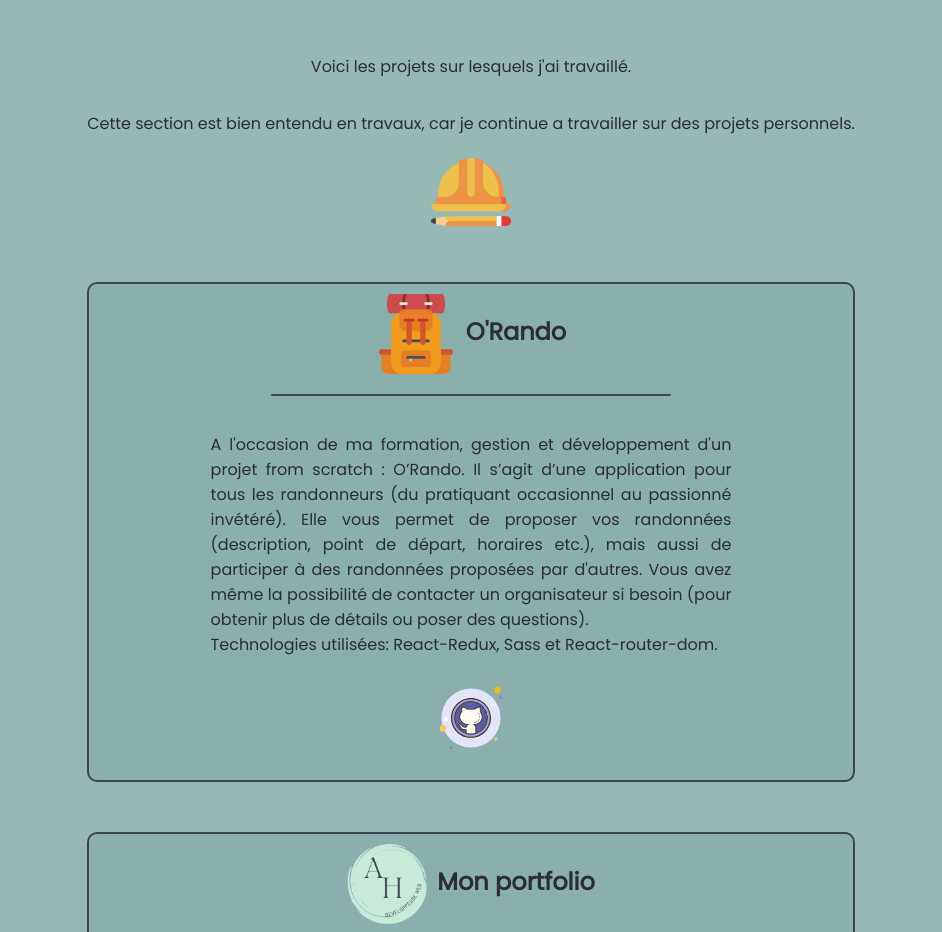
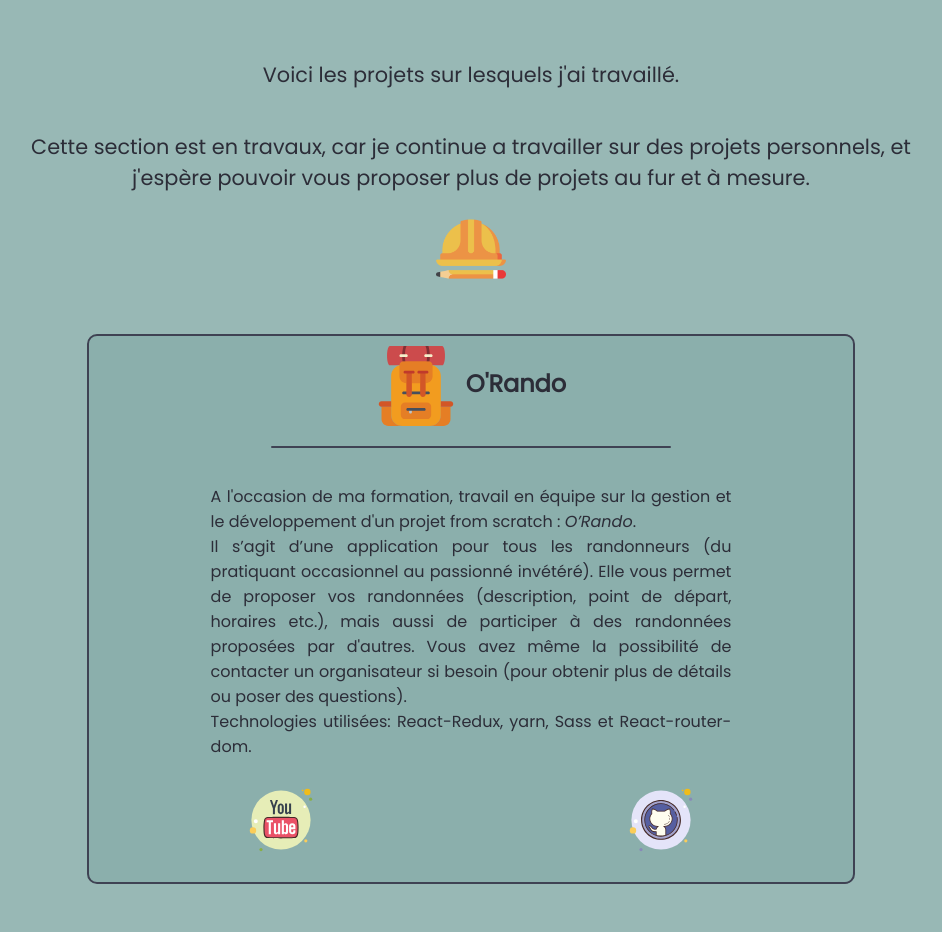
Before and after one commit to Yzette/portfolio, a React (Create React App) app in the folder my-portfolio/: page /projets in a window 1280 px wide. Shown: the part 258-1190 px from the top of the page, without its empty margins (169-1111 px from the left). Built offline with nearby package versions, Linux system fonts and the light colour scheme.

Commit message:
change text of whoAmI and Experience

```diff
--- a/my-portfolio/src/components/Cv/cv.scss
+++ b/my-portfolio/src/components/Cv/cv.scss
@@ -92,7 +92,8 @@
                 border-radius: 3px;
 
                 @media(min-width: $breakpointDesktop) {
-                    display: none;
+                    margin-top: 100px;
+                    width: 300px;
                 }
             }
 
--- a/my-portfolio/src/components/Cv/index.js
+++ b/my-portfolio/src/components/Cv/index.js
@@ -7,6 +7,7 @@ import education from '../../assets/icons/education.svg';
 import teaching from '../../assets/icons/teaching.svg';
 import office from '../../assets/icons/office.svg';
 import nihon from '../../assets/icons/japan-flag.svg';
+import curiculum from '../../assets/docs/heutte.pdf';
 
 import './cv.scss';
 
@@ -18,7 +19,7 @@ const Cv = () => (
         <h1 className="cv_title">Curiculum vitae</h1>
         <div className="cv_link">
             <p className="cv_link_legend">Mon CV complet ici</p>
-            <a href="https://www.canva.com/design/DAEjsOtYNcs/695TB93fT-FIxRdY-nuHLw/view?utm_content=DAEjsOtYNcs&utm_campaign=designshare&utm_medium=link&utm_source=publishsharelink" target="_blank">
+            <a href={curiculum} download>
                 <img src={resume} alt="lien vers mon cv"/>
             </a>
         </div>
--- a/my-portfolio/src/components/Error/error.scss
+++ b/my-portfolio/src/components/Error/error.scss
@@ -6,6 +6,7 @@
     padding-top: 70px;
     height: 100vh;
     color: $figColor;
+    overflow: hidden;
 
     @media(min-width: $breakpointDesktop) {
         padding-top: 150px;
--- a/my-portfolio/src/components/Experience/experience.scss
+++ b/my-portfolio/src/components/Experience/experience.scss
@@ -29,9 +29,12 @@
         margin: auto;
         margin-bottom: 50px;
         color: $darkFigColor;
+        text-align: center;
+        font-size: 1.1rem;
+
         @media(min-width: $breakpointDesktop) {
             width: 70%;
-            text-align: center;
+            font-size: 1.3rem;
             margin-bottom: 100px;
         }
     }
--- a/my-portfolio/src/components/Experience/index.js
+++ b/my-portfolio/src/components/Experience/index.js
@@ -27,7 +27,7 @@ const Experience = () => (
                 <h3>Savoir-être</h3>
                 <div className="experience_item_list_1">
                     <ul>
-                        <li>Empathie/ à l'écoute</li>
+                        <li>Empathie / A l'écoute</li>
                         <li>Pédagogue</li>
                         <li>Patiente</li>
                         <li>Adaptable</li>
@@ -40,7 +40,7 @@ const Experience = () => (
                         <li>Préparation des cours</li>
                         <li>Correction des copies</li>
                         <li>Rédaction de compte rendu</li>
-                        <li>S'adapter au public en formation (classe, cours privé,formation adulte)</li>
+                        <li>S'adapter au public en formation (classe, cours privé, formation adulte)</li>
                     </ul>
                 </div>
 
--- a/my-portfolio/src/components/Home/PresentationSmall.js
+++ b/my-portfolio/src/components/Home/PresentationSmall.js
@@ -11,7 +11,7 @@ const PresentationSmall = () => (
         <div className="presentationSmall_text">
             <h1>Alexandrine Heutte</h1>
             <h2>Développeuse web</h2>
-            <p>Bienvenu sur mon site, j'espère qu'il vous permettra de faire connaissance avec moi. N'hésitez pas à me contacter pour plus d'informations.</p>
+            <p>Bienvenue sur mon site, j'espère qu'il vous permettra de faire connaissance avec moi. N'hésitez pas à me contacter pour plus d'informations.</p>
         </div>
     </div>
 );
--- a/my-portfolio/src/components/Pages/index.js
+++ b/my-portfolio/src/components/Pages/index.js
@@ -14,26 +14,30 @@ const Pages = () => (
         <Route >
             <ScrollToTop />
         </Route>
-        <switch>
-            <Route exact path="/cv">
-                <Cv />
-            </Route>
-            <Route exact path="/experience">
-                <Experience />
-            </Route>
+        <Switch>
             <Route exact path="/projets">
                 <Projects />
             </Route>
             <Route exact path="/qui-suis-je">
                 <WhoAmI />
             </Route>
+            <Route exact path="/projets">
+                <Projects />
+            </Route>
+            <Route exact path="/experience">
+                <Experience />
+            </Route>
+            <Route exact path="/cv">
+                <Cv />
+            </Route>
             <Route exact path="/">
                 <Home />
             </Route>
-            <Route path="*">
+            <Route path='*'>
                 <Error />
             </Route>
-        </switch>
+
+        </Switch>
     </div>
 
 );
--- a/my-portfolio/src/components/Projects/index.js
+++ b/my-portfolio/src/components/Projects/index.js
@@ -10,6 +10,7 @@ import github from '../../assets/icons/github.svg';
 import logo from '../../assets/images/logo-portfolio.png';
 import coming from '../../assets/icons/coming-soon.png';
 import more from '../../assets/icons/more.svg';
+import youtube from '../../assets/icons/youtube.svg';
 
 const Projects = () => (
     <div className="projects">
@@ -19,7 +20,7 @@ const Projects = () => (
         <h1 className="projects_title">Mes projets</h1>
         <div className="projects_introduction">
             <p>Voici les projets sur lesquels j'ai travaillé.</p>
-            <p>Cette section est bien entendu en travaux, car je continue a travailler sur des projets personnels.</p>
+            <p>Cette section est en travaux, car je continue a travailler sur des projets personnels, et j'espère pouvoir vous proposer plus de projets au fur et à mesure.</p>
             <img className="projects_introduction_icon" src={helmet} alt="chapeau illustrant les travaux"/>
         </div>
         <div className="projects_items">
@@ -29,14 +30,15 @@ const Projects = () => (
                     <h2>O'Rando</h2>
                 </div>
                 <div className="projects_item_line"></div>
-                <p className="projects_item_text">A l'occasion de ma formation, gestion et développement d'un projet from scratch : O’Rando.
-                Il s’agit d’une application pour tous les randonneurs (du pratiquant occasionnel au passionné invétéré). Elle vous permet de proposer vos randonnées (description, point de départ, horaires etc.), mais aussi de participer à des randonnées proposées par d'autres. Vous avez même la possibilité de contacter un organisateur si besoin (pour obtenir plus de détails ou poser des questions).<br/>
-                Technologies utilisées: React-Redux, Sass et React-router-dom.
+                <p className="projects_item_text">A l'occasion de ma formation, travail en équipe sur la gestion et le développement d'un projet from scratch : <em>O’Rando</em>.
+                <br/>Il s’agit d’une application pour tous les randonneurs (du pratiquant occasionnel au passionné invétéré). Elle vous permet de proposer vos randonnées (description, point de départ, horaires etc.), mais aussi de participer à des randonnées proposées par d'autres. Vous avez même la possibilité de contacter un organisateur si besoin (pour obtenir plus de détails ou poser des questions).<br/>
+                Technologies utilisées: React-Redux, yarn, Sass et React-router-dom.
                 </p>
                 <div className="projects_item_links">
-                    <Link to="/projets/orando">
-                    <img src={more} alt="icone plus de details" className="projects_item_links_more"/>
-                    </Link>
+                    <a href="https://youtu.be/Y7unWxyUACg?t=4357" target="_blank" title="lien vers la vidéo de présentation du projet">
+                        <img src={youtube} alt="icone plus de details" className="projects_item_links_more"/>
+
+                    </a>
                     <a href="https://github.com/Yzette/O-Rando-React/tree/develop" target="_blank">
                         <img className="projects_item_links_github" src={github}/>
                     </a>
@@ -48,12 +50,10 @@ const Projects = () => (
                     <h2>Mon portfolio</h2>
                 </div>
                 <div className="projects_item_line"></div>
-                <p className="projects_item_text">Le portfolio que vous visitez actuellement. J'espère que vous faites une bonne viste. <br/> Ce projet a été réalisé à l'aide de create-react-app, Sass et React-router-dom.
+                <p className="projects_item_text">Il s'agit du portfolio que vous visitez actuellement, j'espère que vous faites une bonne viste. <br/> Ce projet a été réalisé à l'aide de create-react-app, Sass et React-router-dom.
                 </p>
                 <div className="projects_item_links">
-                    <Link to="/projets/mon-portfolio">
-                    <img src={more} alt="icone plus de details" className="projects_item_links_more"/>
-                    </Link>
+
                     <a href="https://github.com/Yzette/portfolio/tree/main/my-portfolio" target="_blank">
                         <img className="projects_item_links_github" src={github}/>
                     </a>
--- a/my-portfolio/src/components/Projects/projects.scss
+++ b/my-portfolio/src/components/Projects/projects.scss
@@ -28,11 +28,18 @@
         display: flex;
         flex-direction: column;
         align-items: center;
+        text-align: center;
         padding: 40px 0 50px 0;
+        font-size: 1.1rem;
 
+        @media(min-width: $breakpointDesktop) {
+            font-size: 1.3rem;
+            width: 70%;
+
+        }
 
         .projects_introduction_icon {
-            width: 80px;
+            width: 70px;
         }
     }
 
@@ -58,8 +65,12 @@
                 padding-bottom: 20px;
 
                 .projects_item_icon {
-                    width: 80px;
+                    width: 70px;
                     padding-right: 10px;
+
+                    @media(min-width: $breakpointDesktop) {
+                        width: 80px;
+                    }
                 }
 
             }
@@ -92,9 +103,9 @@
                 align-items: center;
 
                 .projects_item_links_more {
-                    width: 85px;
+                    width: 80px;
                     padding-right: 30px;
-                    display: none;
+
 
                     @media(min-width: $breakpointDesktop) {
                         padding-right: 300px;
--- a/my-portfolio/src/components/WhoAmI/index.js
+++ b/my-portfolio/src/components/WhoAmI/index.js
@@ -13,14 +13,14 @@ const WhoAmI = () => (
         <Link to="/">
             <img className="whoAmI_back" src={back} alt="retour page précédente" />
         </Link>
-        <h1 className="whoAmI_title">Qui suis je?</h1>
+        <h1 className="whoAmI_title">Qui suis-je?</h1>
         <div className="whoAmI_text">
             <p className="whoAmI_text_intro">Bonjour, Je m'appelle Alexandrine et j'ai 37 ans!</p>
             <div className="whoAmI_text_question_container">
                 <img className="whoAmI_text_question_icon" src={question} alt="logo question"/>
                 <p className="whoAmI_text_question">37 ans? Que faisais tu avant?</p>
             </div>
-            <p>Hum... par où commencer? Commençons par le début! Etudiante en sciences physiques, je me prédestinais à l'enseignement. Finalement après une expérience, certes enrichissante en établissement scolaire, j'ai décidé d'abandonner ce projet. Même si à ce jour, je continue à apprécier l'enseignement et la transmission du savoir en général. <br/>Attirée par la culture Japonaise depuis quelques années, j'ai donc saisi l'occasion à ce moment là de partir à la découverte de ce pays. Pensant que cela me laisserait un peu de temps pour réfléchir à une autre orientation.</p>
+            <p>Hum... par où commencer? Commençons par le début! Etudiante en sciences physiques, je me prédestinais à l'enseignement. Finalement après une expérience, certes enrichissante en établissement scolaire, j'ai décidé d'abandonner ce projet. Même si à ce jour, je continue à apprécier l'enseignement et la transmission du savoir en général. <br/>Attirée par la culture Japonaise depuis quelques années, j'ai donc saisi l'occasion à ce moment là de partir à la découverte de ce pays.</p>
             <p>A mon retour en France, j'ai eu l'opportunité de travailler pour une entreprise qui developpe un logiciel de gestion pour les opticiens et audioprothésistes. Dans cette entreprise, j'ai occupé le poste de conseillière client et formatrice et au fur et à mesure de ma prise de responsabilité, j'ai fini par occuper le poste de responsable tiers-payant tout en continuant de former sur cette partie du logiciel.</p>
             <div className="whoAmI_text_question_container">
                 <img className="whoAmI_text_question_icon" src={question} alt="logo question"/>
@@ -30,17 +30,17 @@ const WhoAmI = () => (
             <p>J'ai, dans un premier temps, réalisé un bilan de compétences pour être sure de mon choix. Une fois ce dernier confirmé, je suis donc partie à la recherche d’une formation. L’école O’Clock m’a permis de me former de manière intensive aux bases du développement (HTML, CSS, PHP, POO, Javascript etc.) de me spécialiser (en React) et enfin de travailler sur un projet en équipe que j’ai présenté lors de ma certification.</p>
             <div className="whoAmI_text_question_container">
                 <img className="whoAmI_text_question_icon" src={question} alt="logo question"/>
-                <p className="whoAmI_text_question">Que recherches tu actuellement?</p>
+                <p className="whoAmI_text_question">Que recherches-tu actuellement?</p>
             </div>
             <p>Maintenant que ma formation est finie et que j'ai obtenu mon titre professionnel, je recherche un stage ou un premier emploi qui me permettra de mettre en pratique ce que j'ai appris. Je souhaite apprendre les bonnes pratiques du code et m'améliorer. J'ai encore beaucoup à apprendre et l'avantage de ce métier c'est qu'on continue à apprendre toute sa vie. C'est très stimulant!</p>
             <div className="whoAmI_text_question_container">
                 <img className="whoAmI_text_question_icon" src={question} alt="logo question"/>
-                <p className="whoAmI_text_question">Qu'attends tu de l'entreprise pour laquelle tu travailleras?</p>
+                <p className="whoAmI_text_question">Qu'attends-tu de l'entreprise pour laquelle tu travailleras?</p>
             </div>
             <p>J'espère trouver une entreprise bienveillante qui m'aidera à continuer cette formation en continue qu'est le métier de développeuse. Qui m'apprendra les bonnes pratiques et qui me fera participer.</p>
             <div className="whoAmI_text_question_container">
                 <img className="whoAmI_text_question_icon" src={question} alt="logo question"/>
-                <p className="whoAmI_text_question">Et toi qu'offriras tu à cette entreprise?</p>
+                <p className="whoAmI_text_question">Et toi qu'offriras-tu à cette entreprise?</p>
             </div>
             <p>Ma bonne humeur! Mon enthousiasme pour l'apprentissage! Ma passion pour le chocolat!</p>
             <p>Plus sérieusement, je suis effectivement une personne enthousiaste, même si toujours un peu réservée au début. Je suis sérieuse et j'aime travailler en équipe (même si je suis tout à fait capable de travailler seule aussi).</p>
```
Also changed, not shown: my-portfolio/src/assets/icons/youtube.svg (added), 1 other file (tests, documents, lock files or other folders).
